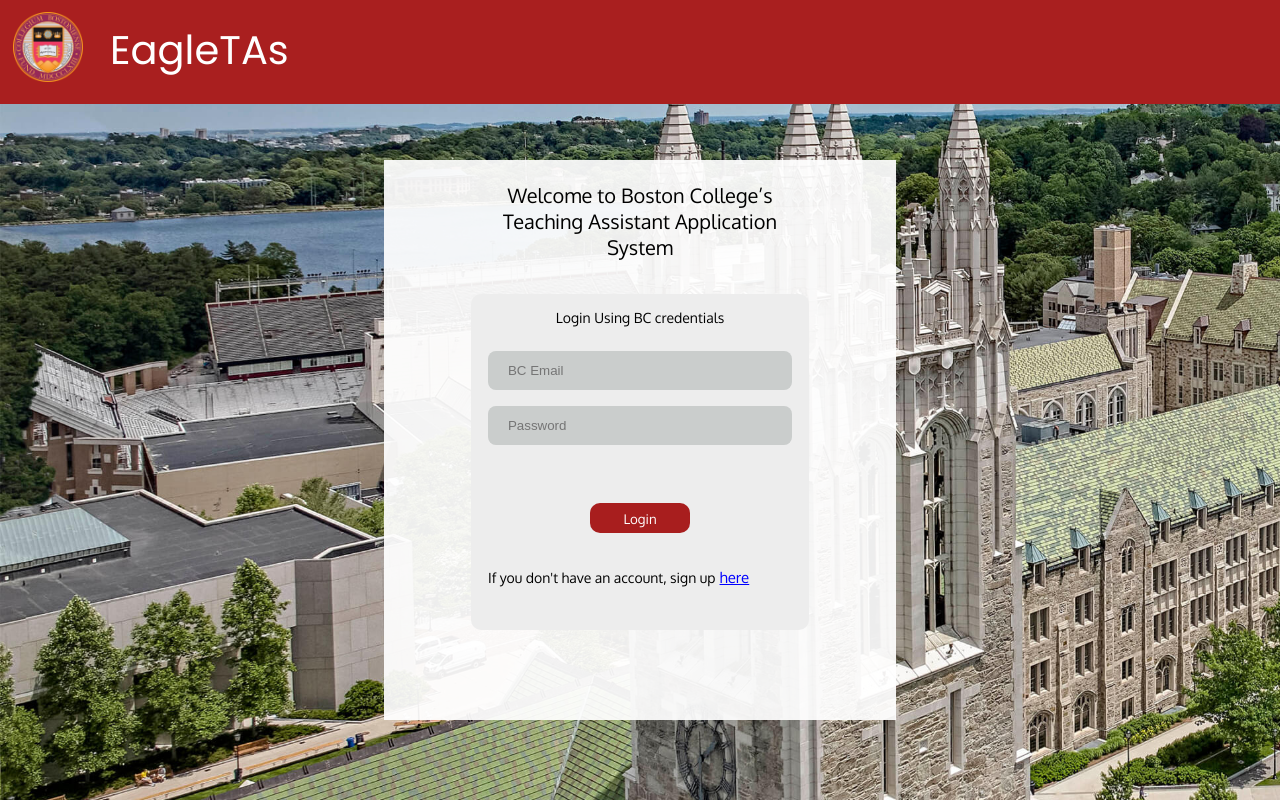
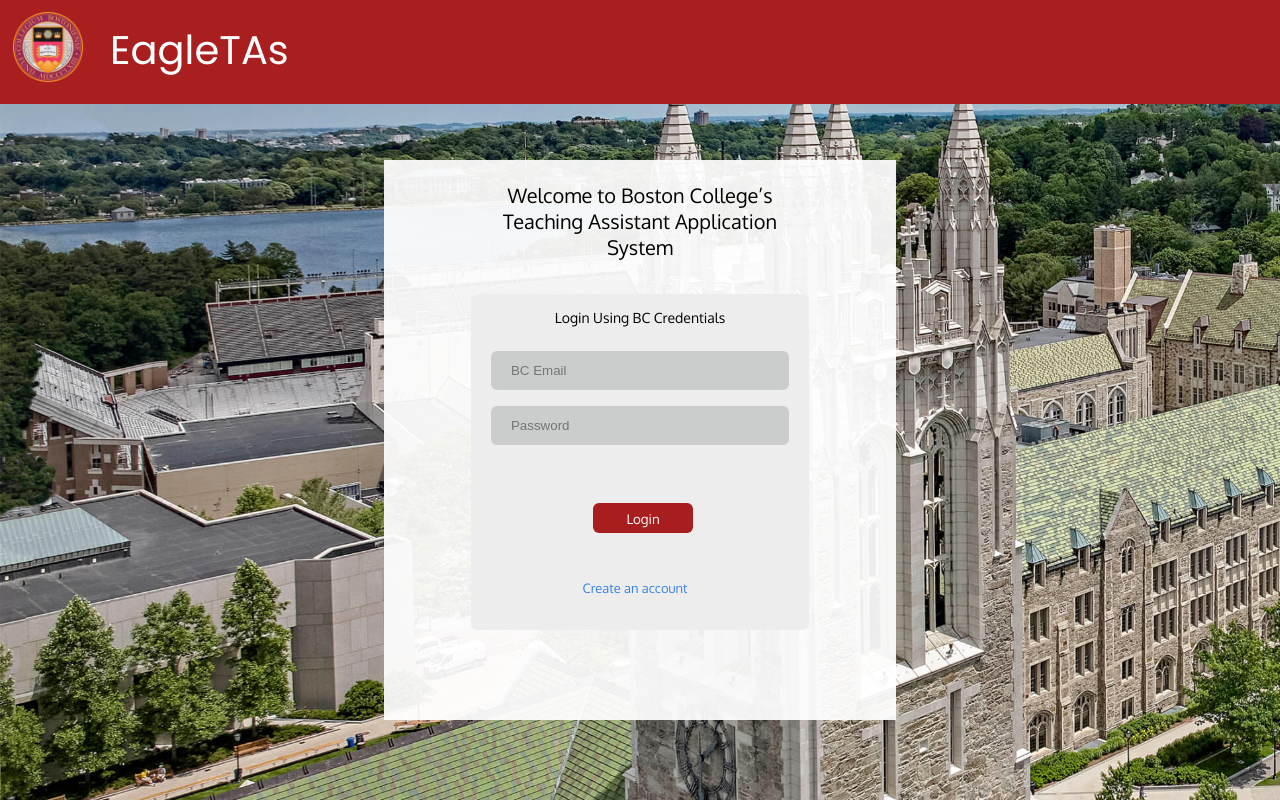
Before and after one commit to CSCI3356Spring2023/DjangoUnchained, a Django app: page / in a window 1280 px wide. Run offline with Django 4.2, Linux system fonts and the light colour scheme.

Commit message:
Style Update 4/22
Add_course:
- Imported poppins font

Sign-up:
- Separated submit button from form element. Scrolling now only applies to form fields
- Made scroll bar visible

Login:
- Polished sign-up link

All:
- Reduced border-radius properties from 10px to 6px
- Various padding tweaks

```diff
--- a/DjangoUnchained/Login/templates/registration/login.html
+++ b/DjangoUnchained/Login/templates/registration/login.html
@@ -21,15 +21,16 @@
                 <span  class="welcome_text">Welcome to Boston College’s Teaching Assistant Application System</span>
                 <div class="middle_small_box">
                     <div class="login_stuff">
-                        <span  class="login_text">Login Using BC credentials</span>
+                        <span  class="login_text">Login Using BC Credentials</span>
                         <form method="post">
                             {% csrf_token %}
                             <div class="contact">{{ form.username }}</div>
                             <div class="contact">{{ form.password }}</div>
                             <button type="submit" class="login_button">Login</button>
                         </form>
-                    <div class = "signup"> <span>If you don't have an account, sign up</span>
-                    <a class="btn" href="{% url 'signup'%}">here</a></div>
+                        <div class = "signup">
+                            <a class="btn" href="{% url 'signup'%}">Create an account</a>
+                        </div>
                     </div>
                 </div>
                 <div class="inside_mbb"></div>
@@ -45,12 +46,12 @@
     }
 
     input[type="text"], input[type="password"] {
-        width: 100%;
+        width: 99%;
         padding: 12px 15px;
         margin: 8px 0;
         display: inline-block;
         border: none;
-        border-radius: 4px;
+        border-radius: 6px;
         box-sizing: border-box;
     }
     .signup {
@@ -96,10 +97,10 @@
         background-color: #cacdcc;
         color: black;
         border: none;
-        width: 100%;
+        width: 98%;
         padding: 12px 20px;
         margin: 8px 0;
-        border-radius: 8px;
+        border-radius: 6px;
         box-sizing: border-box;
     }
 
@@ -108,10 +109,10 @@
         background-color: #cacdcc;
         color: black;
         border: none;
-        width: 100%;
+        width: 98%;
         padding: 12px 20px;
         margin: 8px 0;
-        border-radius: 8px;
+        border-radius: 6px;
         box-sizing: border-box;
     }
 
@@ -172,7 +173,7 @@
         position: relative;
         margin: auto;
         top: 10%;
-        border-radius: 10px;
+        border-radius: 6px;
     }
     .inside_mbb {
         background-color:rgba(255, 255, 255, 1);
@@ -216,14 +217,28 @@
         display: block;
         border: none;
         top: 15%;
-        border-radius: 10px;
+        border-radius: 6px;
     }
+
     a {
         font-family: Oxygen;
-        color: blue;
+        color: #3583eb;
         border: 1px;
-        font-size: 15px;
+        font-size: 13px;
+        width:200px;
+        height:30px;
+        font-weight: 599;
+        text-decoration: none;
+        margin: auto;
+        padding-left: 28%;
+        padding-top: 4%;
+        display: block;
     }
+
+    a:hover {
+        color: #35abeb;
+    }
+
     .login_button:hover {
         background-color:rgba(128, 30, 30, 1);
     }
@@ -304,5 +319,6 @@
         width: 100%;
         height: 100%;
         top: 5%;
+        padding-left: 1%;
     }
 </style>
```
Also changed, not shown: DjangoUnchained/Application/templates/temp_add_course.html (+4 -3 lines), DjangoUnchained/Login/templates/registration/signup.html (+26 -30 lines).
